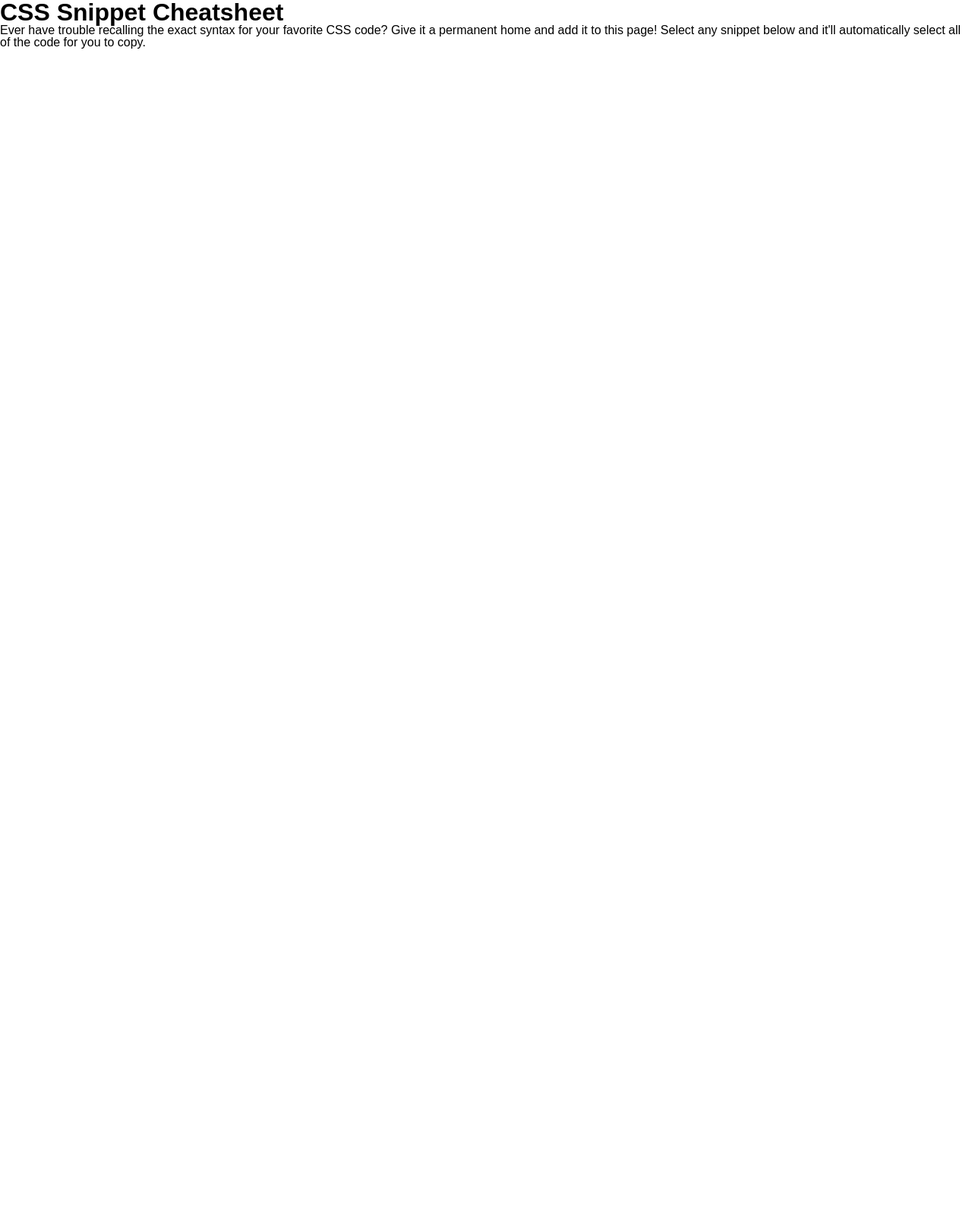
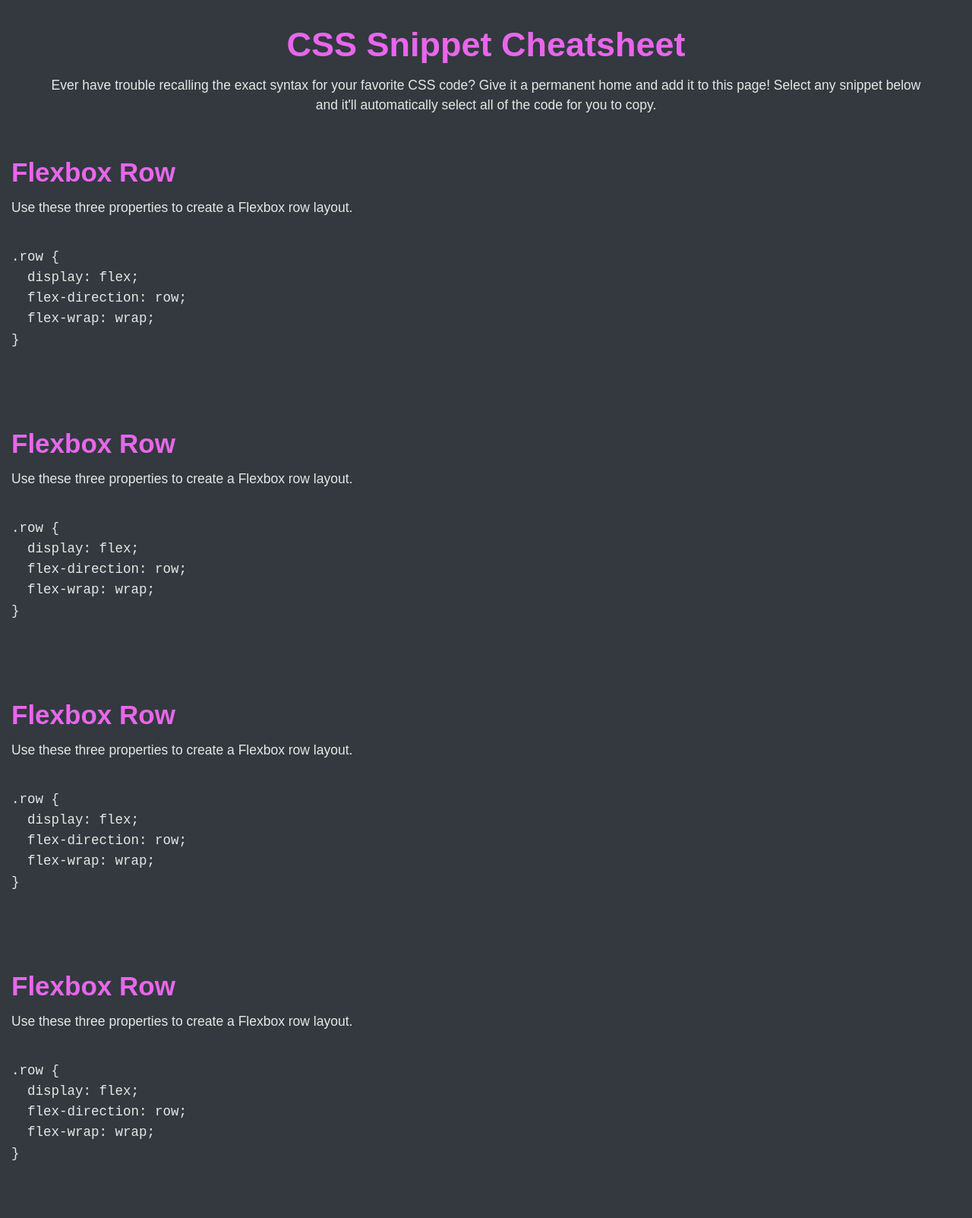
Before and after one commit to Djay8400/css-snippet-cheatsheet, a plain HTML site: page index.html in a window 1280 px wide. Shown: the top 1603 px of the page at 76% size. Before the commit the page ends 800 px from the top, so only its background shows below. Drawn offline with Linux system fonts and the light colour scheme.

Commit message:
index.html and style.css rough draft 1

```diff
--- a/assets/style.css
+++ b/assets/style.css
@@ -0,0 +1,97 @@
+:root {
+  --davy: #33393f;
+  --gin: #e0eae4;
+  --helio: #e866ec;
+  --highlighted: #2aefcb;
+}
+
+html {
+  font-size: 62.5%;
+}
+
+body {
+  background-color: var(--davy);
+  color: var(--gin);
+  font-family: Arial, Helvetica, sans-serif;
+  font-size: 1.75rem;
+  line-height: 1.5;
+}
+
+h1,
+h2,
+h3,
+h4,
+h5,
+h6 {
+  color: var(--helio);
+  margin-bottom: 0.625rem;
+}
+
+h1 {
+  /* 4rem = 40px (4 * 10px) */
+  font-size: 4rem;
+}
+
+h2 {
+  font-size: 3.5rem;
+}
+
+h3 {
+  font-size: 3rem;
+}
+
+h4 {
+  font-size: 2.5rem;
+}
+
+h5 {
+  font-size: 2rem;
+}
+
+h6 {
+  font-size: 1.5rem;
+}
+
+p {
+  margin-bottom: 1rem;
+}
+
+header {
+  text-align: center;
+  padding: 2.5rem;
+  margin: 0 auto;
+  width: 96%;
+}
+
+code {
+  font-family: "Courier New", Courier, monospace;
+}
+
+.header-title {
+  font-size: 4.5rem;
+}
+
+.row {
+  display: flex;
+  flex-wrap: wrap;
+  flex-direction: row;
+  justify-content: center;
+}
+
+.card-column {
+  flex: 1 0 100%;
+  padding: 1.5rem;
+  margin-bottom: 1.5rem;
+}
+
+.code-card {
+}
+
+.card-header {
+}
+
+.card-body {
+}
+
+.code-block {
+}
--- a/index.html
+++ b/index.html
@@ -20,13 +20,114 @@
     </header>
 
     <main>
-      <section>
-        <div></div>
-        <div></div>
-        <div></div>
+      <section class="row">
+        <div class="card-column">
+          <figure class="code-card">
+            <h2 class="card-header">Flexbox Row</h2>
+            <div class="card-body">
+              <p>Use these three properties to create a Flexbox row layout.</p>
+            </div>
+            <pre class="code-block">
+              <code>
+.row {
+  display: flex;
+  flex-direction: row;
+  flex-wrap: wrap;
+}
+              </code>
+            </pre>
+          </figure>
+        </div>
+        <div class="card-column">
+          <figure class="code-card">
+            <h2 class="card-header">Flexbox Row</h2>
+            <div class="card-body">
+              <p>Use these three properties to create a Flexbox row layout.</p>
+            </div>
+            <pre class="code-block">
+              <code>
+.row {
+  display: flex;
+  flex-direction: row;
+  flex-wrap: wrap;
+}
+              </code>
+            </pre>
+          </figure>
+        </div>
+        <div class="card-column">
+          <figure class="code-card">
+            <h2 class="card-header">Flexbox Row</h2>
+            <div class="card-body">
+              <p>Use these three properties to create a Flexbox row layout.</p>
+            </div>
+            <pre class="code-block">
+              <code>
+.row {
+  display: flex;
+  flex-direction: row;
+  flex-wrap: wrap;
+}
+              </code>
+            </pre>
+          </figure>
+        </div>
+        <div class="card-column">
+          <figure class="code-card">
+            <h2 class="card-header">Flexbox Row</h2>
+            <div class="card-body">
+              <p>Use these three properties to create a Flexbox row layout.</p>
+            </div>
+            <pre class="code-block">
+              <code>
+.row {
+  display: flex;
+  flex-direction: row;
+  flex-wrap: wrap;
+}
+              </code>
+            </pre>
+          </figure>
+        </div>
+        <div class="card-column">
+          <figure class="code-card">
+            <h2 class="card-header">Flexbox Row</h2>
+            <div class="card-body">
+              <p>Use these three properties to create a Flexbox row layout.</p>
+            </div>
+            <pre class="code-block">
+              <code>
+.row {
+  display: flex;
+  flex-direction: row;
+  flex-wrap: wrap;
+}
+              </code>
+            </pre>
+          </figure>
+        </div>
+        <div class="card-column">
+          <figure class="code-card">
+            <h2 class="card-header">Flexbox Row</h2>
+            <div class="card-body">
+              <p>Use these three properties to create a Flexbox row layout.</p>
+            </div>
+            <pre class="code-block">
+              <code>
+.row {
+  display: flex;
+  flex-direction: row;
+  flex-wrap: wrap;
+}
+              </code>
+            </pre>
+          </figure>
+        </div>
       </section>
     </main>
 
-    <footer></footer>
+    <footer>
+      <h3>Made with ❤️ and CSS</h3>
+    </footer>
   </body>
 </html>
```
